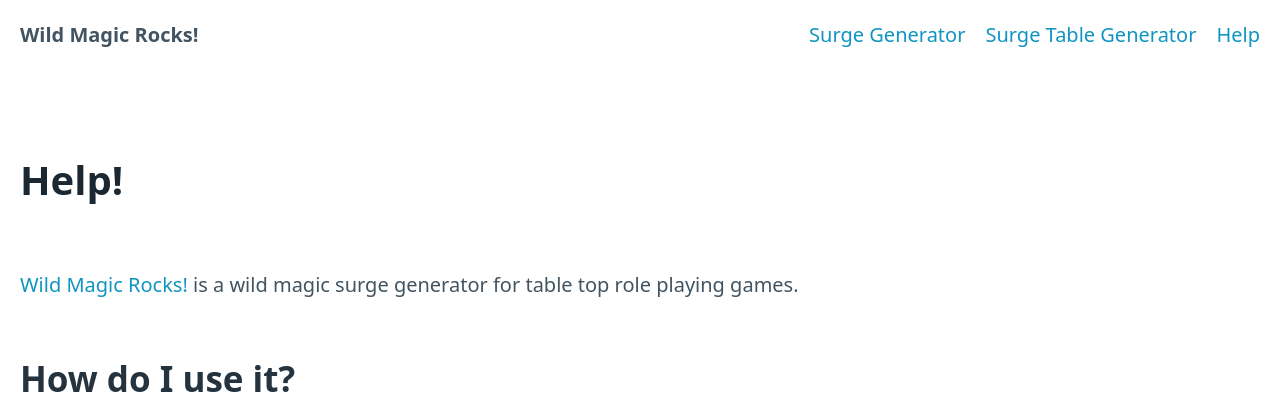
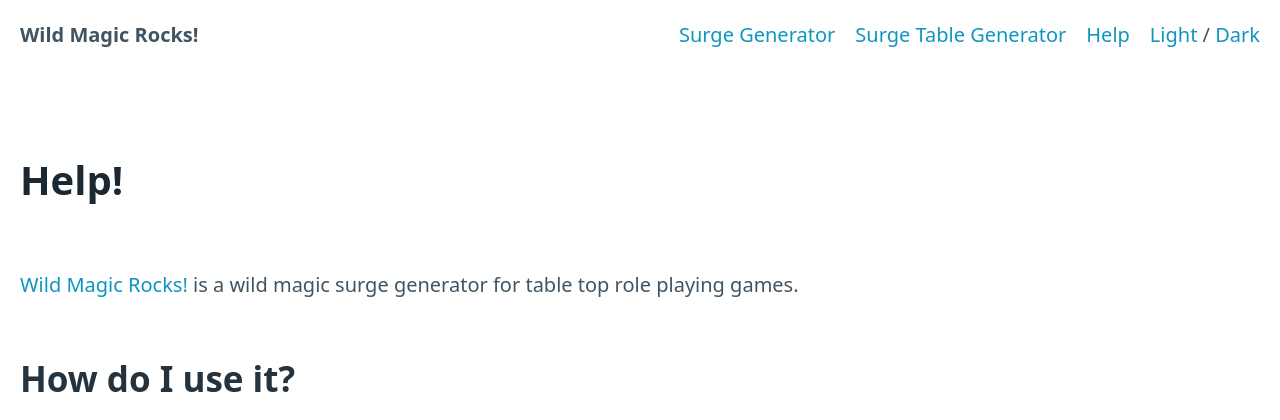
Before and after one commit to ngerakines/wildmagic-rocks, a Python web app: template templates/help.html in a window 1280 px wide. Shown: the top 420 px of the page. Run offline with Jinja, Linux system fonts and the light colour scheme; the template is opened without the code that fills it, so the values that code supplies are empty.

Commit message:
Added light and dark links to nav

```diff
--- a/src/wildmagicrocks/server.py
+++ b/src/wildmagicrocks/server.py
@@ -29,7 +29,7 @@ def get_seed(request) -> int:
 
 
 def query_globals(request) -> Dict[str, Any]:
-    result: Dict[str, Any] = {"globals": {}}
+    result: Dict[str, Any] = {"globals": {}, "light_url": request.url.with_query({"light": "t"}), "dark_url": request.url.with_query({"dark": "t"})}
     mode = get_mode(request)
     if mode is not None:
         result["color_scheme"] = mode
--- a/templates/base.html
+++ b/templates/base.html
@@ -17,6 +17,7 @@
             <li><a href="{{ url('surge') }}">Surge Generator</a></li>
             <li><a href="{{ url('surge_table') }}">Surge Table Generator</a></li>
             <li><a href="{{ url('help') }}">Help</a></li>
+            <li><a href="{{ light_url }}">Light</a> / <a href="{{ dark_url }}">Dark</a></li>
         </ul>
     </nav>
     <main class="container-fluid">{% block content %}{% endblock %}</main>
```
